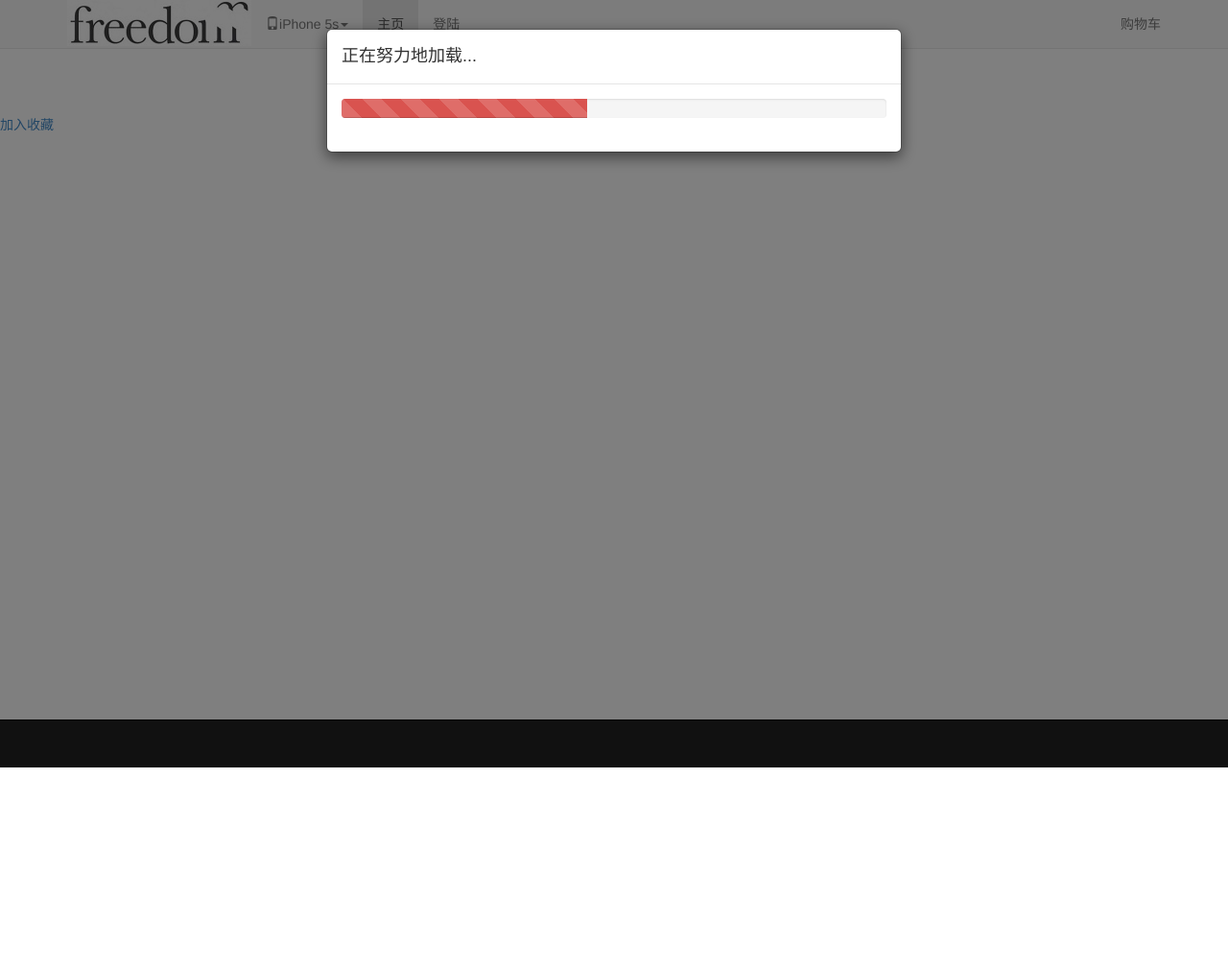
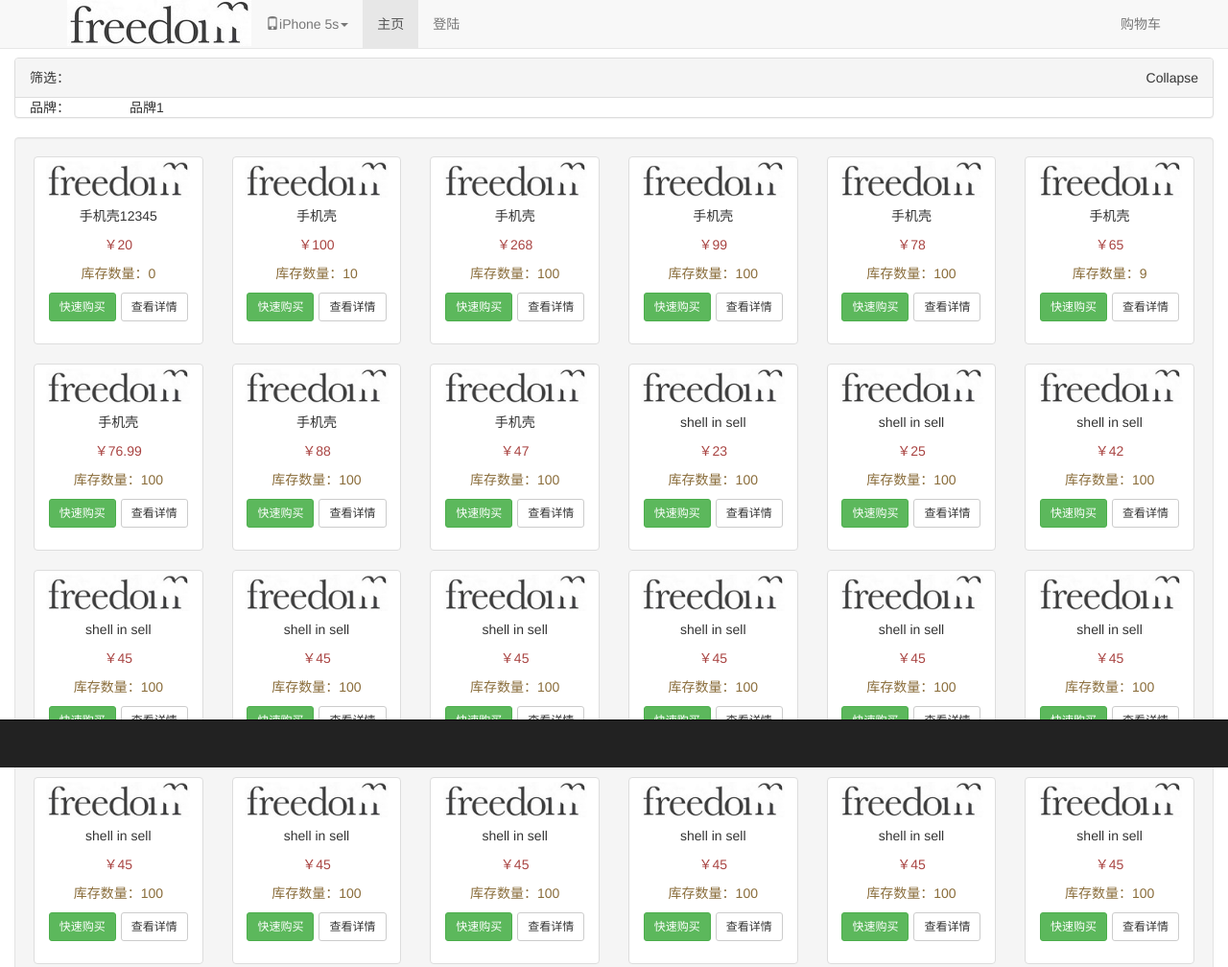
Before and after one commit to arthuryii/Shop, a plain HTML site: page Shop/index.html in a window 1280 px wide. Shown: the top 1008 px of the page at 96% size. Before the commit the page ends 800 px from the top, so only its background shows below. Drawn offline with Linux system fonts and the light colour scheme.

Commit message:
周末工作

```diff
--- a/Shop/css/site.css
+++ b/Shop/css/site.css
@@ -1,10 +1,21 @@
 #logo {
     width: 192px;
     height: 48px;
-    background-image: url('/imgs/logo.png');
+    background-image: url('../imgs/logo.png');
     background-repeat: no-repeat;
 }
 
 #content {
     padding: 60px 15px 60px;
 }
+
+.hidden{
+    display:none;
+}
+.preview-sm{
+    width:150px;
+    height:200px;
+}
+.left-5{
+    margin-left:5px;
+}
--- a/Shop/data/shell_list.js
+++ b/Shop/data/shell_list.js
@@ -1,38 +1,38 @@
-[
-    { id: 1, img_path: 'http://img13.360buyimg.com/n7/g13/M03/01/17/rBEhUlM6aygIAAAAAAI9P2p33S8AALDIQLugd0AAj1X901.jpg', name: '', count: 100, price: '' },
-    { id: 2, img_path: 'http://img13.360buyimg.com/n7/g13/M03/01/17/rBEhUlM6aygIAAAAAAI9P2p33S8AALDIQLugd0AAj1X901.jpg', name: '', count: 100, price: '' },
-    { id: 3, img_path: 'http://img13.360buyimg.com/n7/g13/M03/01/17/rBEhUlM6aygIAAAAAAI9P2p33S8AALDIQLugd0AAj1X901.jpg', name: '', count: 100, price: '' },
-    { id: 4, img_path: 'http://img13.360buyimg.com/n7/g13/M03/01/17/rBEhUlM6aygIAAAAAAI9P2p33S8AALDIQLugd0AAj1X901.jpg', name: '', count: 100, price: '' },
-    { id: 5, img_path: 'http://img13.360buyimg.com/n7/g13/M03/01/17/rBEhUlM6aygIAAAAAAI9P2p33S8AALDIQLugd0AAj1X901.jpg', name: '', count: 100, price: '' },
-    { id: 6, img_path: 'http://img13.360buyimg.com/n7/g13/M03/01/17/rBEhUlM6aygIAAAAAAI9P2p33S8AALDIQLugd0AAj1X901.jpg', name: '', count: 100, price: '' },
-    { id: 7, img_path: 'http://img13.360buyimg.com/n7/g13/M03/01/17/rBEhUlM6aygIAAAAAAI9P2p33S8AALDIQLugd0AAj1X901.jpg', name: '', count: 100, price: '' },
-    { id: 8, img_path: 'http://img13.360buyimg.com/n7/g13/M03/01/17/rBEhUlM6aygIAAAAAAI9P2p33S8AALDIQLugd0AAj1X901.jpg', name: '', count: 100, price: '' },
-    { id: 9, img_path: 'http://img13.360buyimg.com/n7/g13/M03/01/17/rBEhUlM6aygIAAAAAAI9P2p33S8AALDIQLugd0AAj1X901.jpg', name: '', count: 100, price: '' },
-    { id: 10, img_path: 'http://img13.360buyimg.com/n7/g13/M03/01/17/rBEhUlM6aygIAAAAAAI9P2p33S8AALDIQLugd0AAj1X901.jpg', name: '', count: 100, price: '' },
-    { id: 11, img_path: 'http://img13.360buyimg.com/n7/g13/M03/01/17/rBEhUlM6aygIAAAAAAI9P2p33S8AALDIQLugd0AAj1X901.jpg', name: '', count: 100, price: '' },
-    { id: 12, img_path: 'http://img13.360buyimg.com/n7/g13/M03/01/17/rBEhUlM6aygIAAAAAAI9P2p33S8AALDIQLugd0AAj1X901.jpg', name: '', count: 100, price: '' },
-    { id: 13, img_path: 'http://img13.360buyimg.com/n7/g13/M03/01/17/rBEhUlM6aygIAAAAAAI9P2p33S8AALDIQLugd0AAj1X901.jpg', name: '', count: 100, price: '' },
-    { id: 14, img_path: 'http://img13.360buyimg.com/n7/g13/M03/01/17/rBEhUlM6aygIAAAAAAI9P2p33S8AALDIQLugd0AAj1X901.jpg', name: '', count: 100, price: '' },
-    { id: 15, img_path: 'http://img13.360buyimg.com/n7/g13/M03/01/17/rBEhUlM6aygIAAAAAAI9P2p33S8AALDIQLugd0AAj1X901.jpg', name: '', count: 100, price: '' },
-    { id: 16, img_path: 'http://img13.360buyimg.com/n7/g13/M03/01/17/rBEhUlM6aygIAAAAAAI9P2p33S8AALDIQLugd0AAj1X901.jpg', name: '', count: 100, price: '' },
-    { id: 17, img_path: 'http://img13.360buyimg.com/n7/g13/M03/01/17/rBEhUlM6aygIAAAAAAI9P2p33S8AALDIQLugd0AAj1X901.jpg', name: '', count: 100, price: '' },
-    { id: 18, img_path: 'http://img13.360buyimg.com/n7/g13/M03/01/17/rBEhUlM6aygIAAAAAAI9P2p33S8AALDIQLugd0AAj1X901.jpg', name: '', count: 100, price: '' },
-    { id: 19, img_path: 'http://img13.360buyimg.com/n7/g13/M03/01/17/rBEhUlM6aygIAAAAAAI9P2p33S8AALDIQLugd0AAj1X901.jpg', name: '', count: 100, price: '' },
-    { id: 20, img_path: 'http://img13.360buyimg.com/n7/g13/M03/01/17/rBEhUlM6aygIAAAAAAI9P2p33S8AALDIQLugd0AAj1X901.jpg', name: '', count: 100, price: '' },
-    { id: 21, img_path: 'http://img13.360buyimg.com/n7/g13/M03/01/17/rBEhUlM6aygIAAAAAAI9P2p33S8AALDIQLugd0AAj1X901.jpg', name: '', count: 100, price: '' },
-    { id: 22, img_path: 'http://img13.360buyimg.com/n7/g13/M03/01/17/rBEhUlM6aygIAAAAAAI9P2p33S8AALDIQLugd0AAj1X901.jpg', name: '', count: 100, price: '' },
-    { id: 23, img_path: 'http://img13.360buyimg.com/n7/g13/M03/01/17/rBEhUlM6aygIAAAAAAI9P2p33S8AALDIQLugd0AAj1X901.jpg', name: '', count: 100, price: '' },
-    { id: 24, img_path: 'http://img13.360buyimg.com/n7/g13/M03/01/17/rBEhUlM6aygIAAAAAAI9P2p33S8AALDIQLugd0AAj1X901.jpg', name: '', count: 100, price: '' },
-    { id: 25, img_path: 'http://img13.360buyimg.com/n7/g13/M03/01/17/rBEhUlM6aygIAAAAAAI9P2p33S8AALDIQLugd0AAj1X901.jpg', name: '', count: 100, price: '' },
-    { id: 26, img_path: 'http://img13.360buyimg.com/n7/g13/M03/01/17/rBEhUlM6aygIAAAAAAI9P2p33S8AALDIQLugd0AAj1X901.jpg', name: '', count: 100, price: '' },
-    { id: 27, img_path: 'http://img13.360buyimg.com/n7/g13/M03/01/17/rBEhUlM6aygIAAAAAAI9P2p33S8AALDIQLugd0AAj1X901.jpg', name: '', count: 100, price: '' },
-    { id: 28, img_path: 'http://img13.360buyimg.com/n7/g13/M03/01/17/rBEhUlM6aygIAAAAAAI9P2p33S8AALDIQLugd0AAj1X901.jpg', name: '', count: 100, price: '' },
-    { id: 29, img_path: 'http://img13.360buyimg.com/n7/g13/M03/01/17/rBEhUlM6aygIAAAAAAI9P2p33S8AALDIQLugd0AAj1X901.jpg', name: '', count: 100, price: '' },
-    { id: 30, img_path: 'http://img13.360buyimg.com/n7/g13/M03/01/17/rBEhUlM6aygIAAAAAAI9P2p33S8AALDIQLugd0AAj1X901.jpg', name: '', count: 100, price: '' },
-    { id: 31, img_path: 'http://img13.360buyimg.com/n7/g13/M03/01/17/rBEhUlM6aygIAAAAAAI9P2p33S8AALDIQLugd0AAj1X901.jpg', name: '', count: 100, price: '' },
-    { id: 32, img_path: 'http://img13.360buyimg.com/n7/g13/M03/01/17/rBEhUlM6aygIAAAAAAI9P2p33S8AALDIQLugd0AAj1X901.jpg', name: '', count: 100, price: '' },
-    { id: 33, img_path: 'http://img13.360buyimg.com/n7/g13/M03/01/17/rBEhUlM6aygIAAAAAAI9P2p33S8AALDIQLugd0AAj1X901.jpg', name: '', count: 100, price: '' },
-    { id: 34, img_path: 'http://img13.360buyimg.com/n7/g13/M03/01/17/rBEhUlM6aygIAAAAAAI9P2p33S8AALDIQLugd0AAj1X901.jpg', name: '', count: 100, price: '' },
-    { id: 35, img_path: 'http://img13.360buyimg.com/n7/g13/M03/01/17/rBEhUlM6aygIAAAAAAI9P2p33S8AALDIQLugd0AAj1X901.jpg', name: '', count: 100, price: '' },
-    { id: 36, img_path: 'http://img13.360buyimg.com/n7/g13/M03/01/17/rBEhUlM6aygIAAAAAAI9P2p33S8AALDIQLugd0AAj1X901.jpg', name: '', count: 100, price: '' }
+var shell_list = [
+    { id: 1, img_path: 'imgs/logo.png', name: '手机壳12345', count: 0, price: 20.00 },
+    { id: 2, img_path: 'imgs/logo.png', name: '手机壳', count: 10, price: 100 },
+    { id: 3, img_path: 'imgs/logo.png', name: '手机壳', count: 100, price: 268 },
+    { id: 4, img_path: 'imgs/logo.png', name: '手机壳', count: 100, price: 99 },
+    { id: 5, img_path: 'imgs/logo.png', name: '手机壳', count: 100, price: 78 },
+    { id: 6, img_path: 'imgs/logo.png', name: '手机壳', count: 9, price: 65.00 },
+    { id: 7, img_path: 'imgs/logo.png', name: '手机壳', count: 100, price: 76.99 },
+    { id: 8, img_path: 'imgs/logo.png', name: '手机壳', count: 100, price: 88 },
+    { id: 9, img_path: 'imgs/logo.png', name: '手机壳', count: 100, price: 47 },
+    { id: 10, img_path: 'imgs/logo.png', name: 'shell in sell', count: 100, price: 23 },
+    { id: 11, img_path: 'imgs/logo.png', name: 'shell in sell', count: 100, price: 25 },
+    { id: 12, img_path: 'imgs/logo.png', name: 'shell in sell', count: 100, price: 42 },
+    { id: 13, img_path: 'imgs/logo.png', name: 'shell in sell', count: 100, price: 45 },
+    { id: 14, img_path: 'imgs/logo.png', name: 'shell in sell', count: 100, price: 45 },
+    { id: 15, img_path: 'imgs/logo.png', name: 'shell in sell', count: 100, price: 45 },
+    { id: 16, img_path: 'imgs/logo.png', name: 'shell in sell', count: 100, price: 45 },
+    { id: 17, img_path: 'imgs/logo.png', name: 'shell in sell', count: 100, price: 45 },
+    { id: 18, img_path: 'imgs/logo.png', name: 'shell in sell', count: 100, price: 45 },
+    { id: 19, img_path: 'imgs/logo.png', name: 'shell in sell', count: 100, price: 45 },
+    { id: 20, img_path: 'imgs/logo.png', name: 'shell in sell', count: 100, price: 45 },
+    { id: 21, img_path: 'imgs/logo.png', name: 'shell in sell', count: 100, price: 45 },
+    { id: 22, img_path: 'imgs/logo.png', name: 'shell in sell', count: 100, price: 45 },
+    { id: 23, img_path: 'imgs/logo.png', name: 'shell in sell', count: 100, price: 45 },
+    { id: 24, img_path: 'imgs/logo.png', name: 'shell in sell', count: 100, price: 45 },
+    { id: 25, img_path: 'imgs/logo.png', name: 'shell in sell', count: 100, price: 45 },
+    { id: 26, img_path: 'imgs/logo.png', name: 'shell in sell', count: 100, price: 45 },
+    { id: 27, img_path: 'imgs/logo.png', name: 'shell in sell', count: 100, price: 45 },
+    { id: 28, img_path: 'imgs/logo.png', name: 'shell in sell', count: 100, price: 45 },
+    { id: 29, img_path: 'imgs/logo.png', name: 'shell in sell', count: 100, price: 45 },
+    { id: 30, img_path: 'imgs/logo.png', name: 'shell in sell', count: 100, price: 45 },
+    { id: 31, img_path: 'imgs/logo.png', name: 'shell in sell', count: 100, price: 45 },
+    { id: 32, img_path: 'imgs/logo.png', name: 'shell in sell', count: 100, price: 45 },
+    { id: 33, img_path: 'imgs/logo.png', name: 'shell in sell', count: 100, price: 45 },
+    { id: 34, img_path: 'imgs/logo.png', name: 'shell in sell', count: 100, price: 45 },
+    { id: 35, img_path: 'imgs/logo.png', name: 'shell in sell', count: 100, price: 45 },
+    { id: 36, img_path: 'imgs/logo.png', name: 'shell in sell', count: 100, price: 45 }
 ]
--- a/Shop/index.html
+++ b/Shop/index.html
@@ -9,6 +9,7 @@
     <script src="js/jquery-1.9.1.js"></script>
     <script src="js/bootstrap.js"></script>
     <script src="js/bootbox.min.js"></script>
+    <script src="data/shell_list.js"></script>
     <script src="js/action.js"></script>
 </head>
 <body>
@@ -51,10 +52,28 @@
             </div>
         </div>
     </header>
-    <div class="container-fluid panel-default" id="content">
+    <div class="hidden">
+        <div data-key="item">
+            <div class="row">
 
+            </div>
+        </div>
+    </div>
+    <div id="content">
+        <div class="panel panel-default">
+            <div class="panel-heading">筛选：
+                <div class="navbar-right">Collapse</div>
+            </div>
+            <div class="container-fluid">
+                <div class="row">
+                    <div class="col-md-1">品牌：</div>
+                    <div class="col-md-1">品牌1</div>
+                </div>
+            </div>
+        </div>
+        <div id="items" class="well">
+        </div>
     </div>
     <footer class="navbar navbar-inverse navbar-fixed-bottom"></footer>
-    <a href="javascript:addBookmark(bookmarkname,'http://'+document.location.host+'/');" target="_self">加入收藏</a>
 </body>
 </html>
--- a/Shop/js/action.js
+++ b/Shop/js/action.js
@@ -13,14 +13,40 @@ function sel_Phone(index) {
 }
 
 $(function () {
-    Tada($("#logo").click(function () { Tada($(this)) }));
-    bootbox.dialog({
+    Tada($("#logo").click(function () {
+        Tada($(this))
+    }));
+    var dialog = bootbox.dialog({
         message: '<div class="progress progress-striped active">' +
-                '<div class="progress-bar progress-bar-danger" role="progressbar" aria-valuenow="45" aria-valuemin="0" aria-valuemax="100" style="width: 45%">' +
-                    '<span class="sr-only">45% Complete</span>' +
-                '</div>' +
+            '<div class="progress-bar progress-bar-danger" role="progressbar" aria-valuemin="0" aria-valuemax="100" style="width: 0%">' +
+            '<span class="sr-only">45% Complete</span>' +
+            '</div>' +
             '</div>',
         title: "正在努力地加载...",
         closeButton: false
     });
+    var prog = dialog.find('.progress-bar');
+    //var shell_list = load data...
+    prog.css("width", "50%");
+    var progressNum = 50;
+    var html = "<div class='row'>";
+    //a href="details.html?id=@id"
+    var template = '<div class="col-md-2"><div class="thumbnail"><img class="preview-sm" src="@img_path" alt="@name"/><div class="caption"><p class="text-center">@name</p><p class="text-danger text-center">￥@price</p><p class="text-warning text-center">库存数量：@count</p><p class="btn-group-sm text-center"><a href="javascript:buy(@id)" class="btn btn-success">快速购买</a><a href="javascript:details(@id)" class="left-5 btn btn-default">查看详情</a></p></div></div></div>';
+    for (var i = 0; i < shell_list.length; i++) {
+        var temp = template;
+        for (var pn in shell_list[i]) {
+            var reg = new RegExp("@" + pn, 'g');
+            temp = temp.replace(reg, shell_list[i][pn]);
+        }
+        html += temp;
+        if (i % 6 == 5) {
+            html += "</div>";
+            if (i != shell_list.length - 1)
+                html += "<div class='row'>";
+            progressNum = 50 + i * 50.0 / shell_list.length;
+            prog.css("width", progressNum + '%');
+        }
+    }
+    $("#items").html(html);
+    bootbox.hideAll()
 })
```
